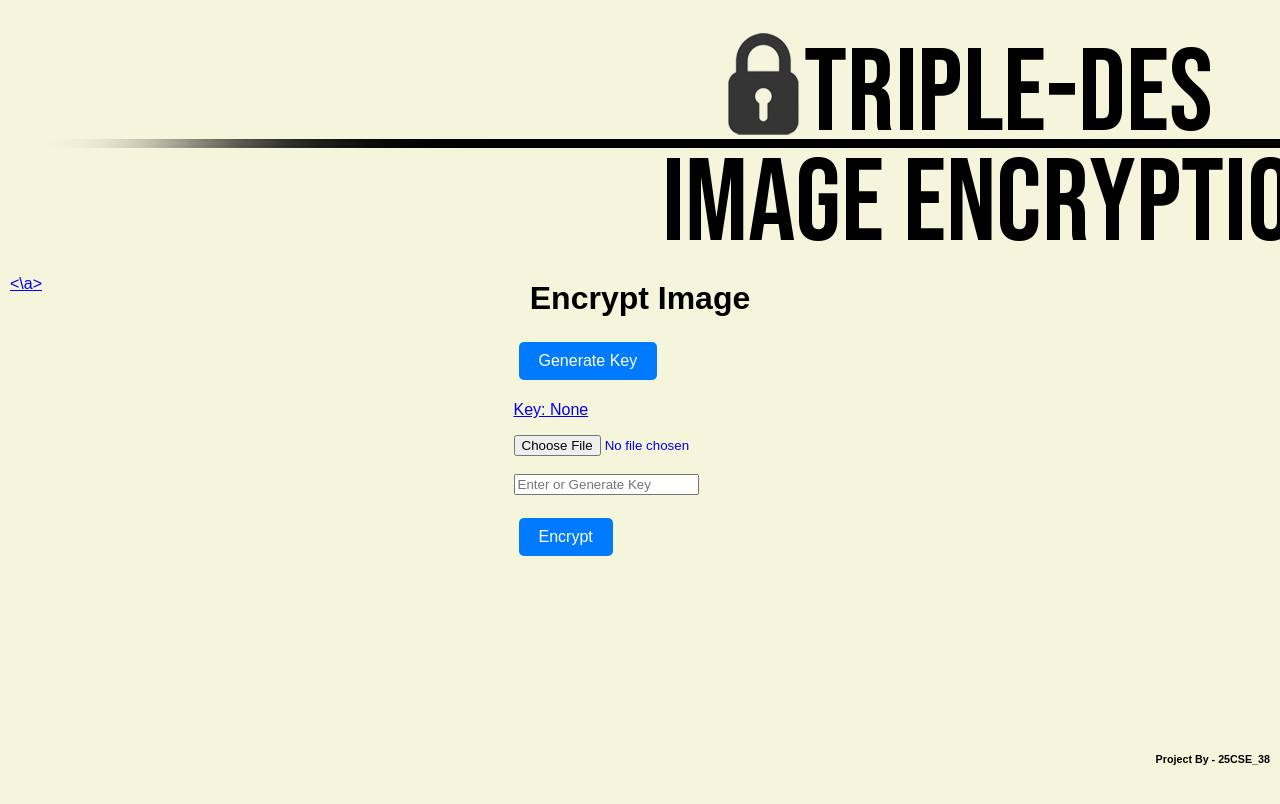
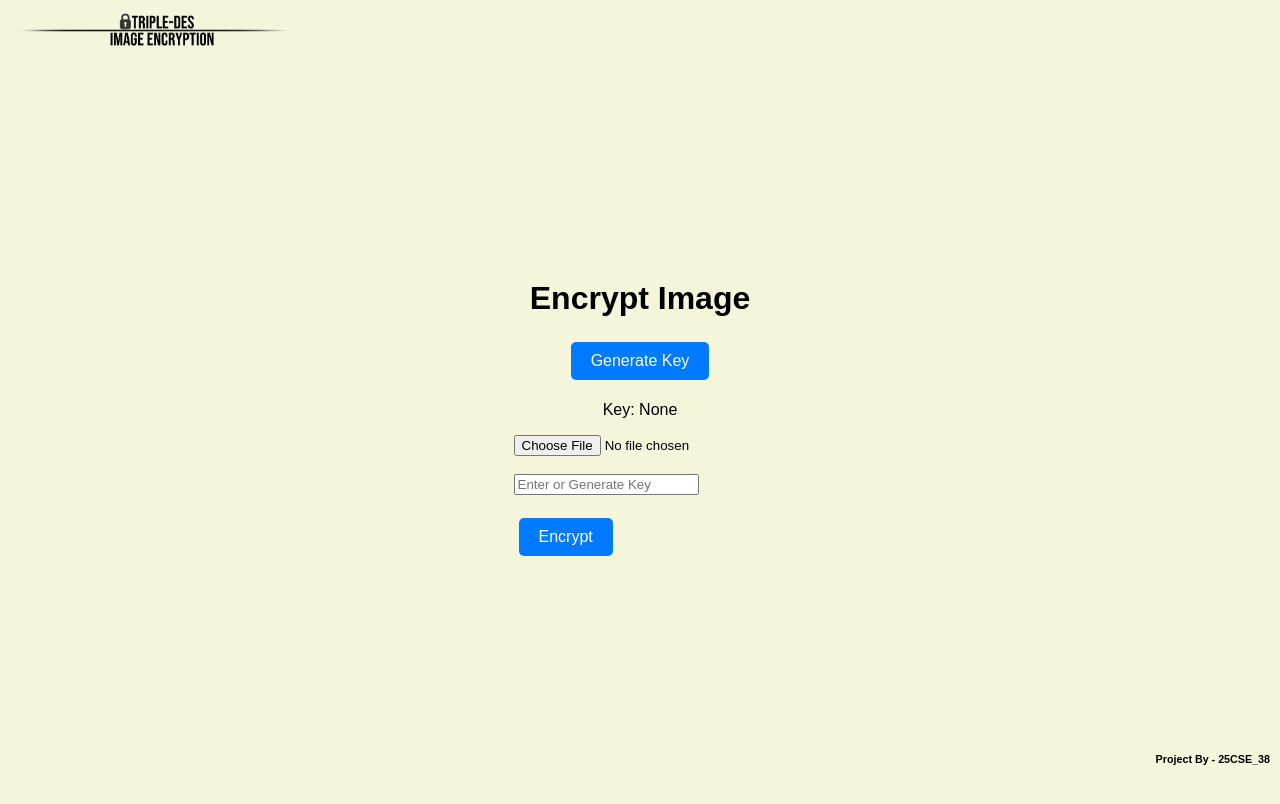
Before and after one commit to satyak2003/3DES-Image-Encryptor, a website: page views/encrypt.html in a window 1280 px wide. Drawn offline with Linux system fonts and the light colour scheme.

Commit message:
Update encrypt.html

```diff
--- a/views/encrypt.html
+++ b/views/encrypt.html
@@ -9,7 +9,7 @@
   <h1>Encrypt Image</h1>
   <h6>Project By - 25CSE_38</h6>
   <div id="logo-top" class="enclogo">
-    <a href="/index.html"><img src="/logo.jpg" alt="toplogo"><\a>
+    <img src="/logo.jpg" alt="toplogo">
   </div>
   <button id="generateKey">Generate Key</button>
   <p>Key: <span id="keyDisplay">None</span></p>
```
